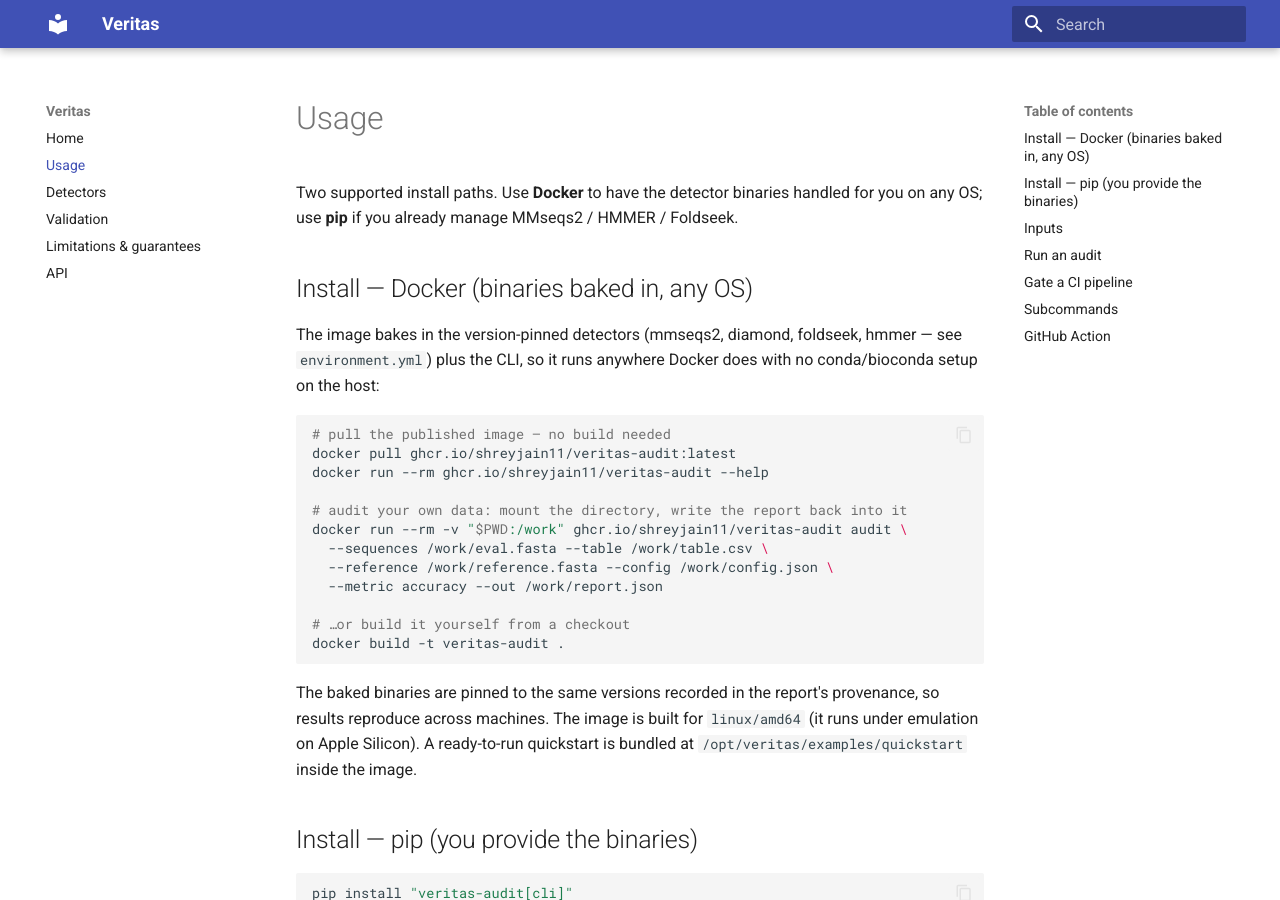
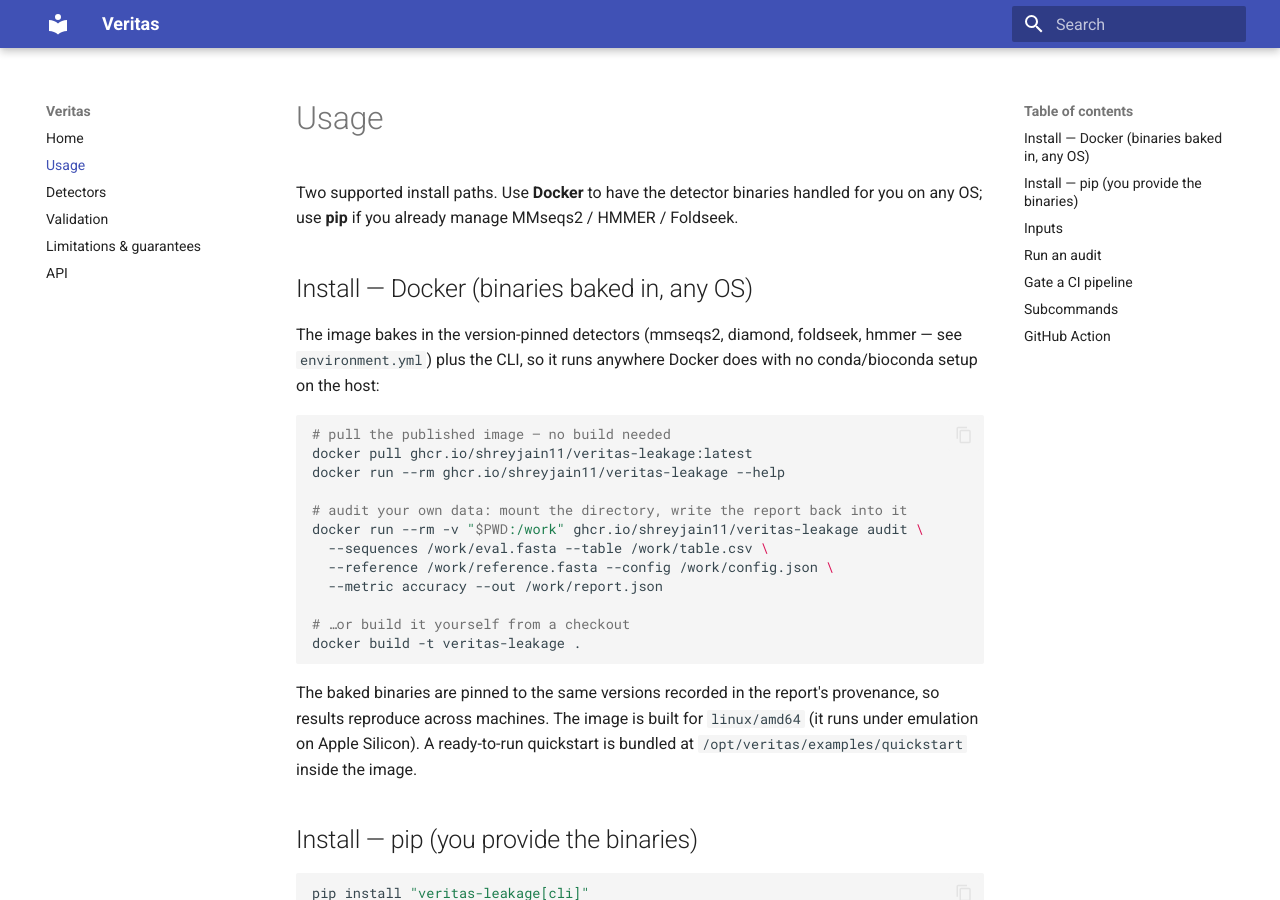
Before and after one commit to shreyjain11/veritas, an MkDocs documentation site: the page built from docs/usage.md, in a window 1280 px wide and 900 px high. Built offline with MkDocs 1.6.1 and Material for MkDocs 9.7.7, drawn with Linux system fonts in a browser that asks for light colours; some of the changed text lies outside the part shown.

Commit message:
fix: rename distribution veritas-audit -> veritas-leakage (PyPI name collision)
veritas-audit is already taken on real PyPI by an unrelated project ("white-box
hallucination auditor for open-weight LLMs" by another author), so
`pip install veritas-audit` fetched THAT tool — a --model/--prompt CLI pulling
transformers/gradio — not this one. Rename the distribution to veritas-leakage
(confirmed available on PyPI). The import package and the `veritas` CLI command
are unchanged; only what users type after `pip install` changes.

- pyproject name + uv.lock + the packaging test now assert veritas-leakage
- GHCR image -> ghcr.io/<owner>/veritas-leakage (docker.yml IMAGE + docs)
- pip/docker docs updated: README, docs/usage.md, the on-site /docs page

Verified in a clean venv with no prior veritas: pip install of the built
veritas-leakage wheel[cli] installs OUR CLI (subcommands audit/leakage/rescore/
stratify/gate; `audit` takes --sequences, not --model), and a real audit runs
end-to-end (reported 0.75 -> honest 0.5, gate passes). Also confirmed in a
stripped env -i shell.

````diff
--- a/action.yml
+++ b/action.yml
@@ -55,7 +55,7 @@ runs:
           -c conda-forge -c bioconda
           mmseqs2=18.8cc5c diamond=2.2.1 foldseek=10.941cd33 hmmer=3.4
         cache-environment: true
-    - name: Install veritas-audit
+    - name: Install veritas-leakage
       shell: bash -el {0}
       # Install the action's own bundled package (matches the pinned ref; no PyPI dependency).
       run: pip install "${{ github.action_path }}[cli]"
--- a/docs/usage.md
+++ b/docs/usage.md
@@ -11,17 +11,17 @@ no conda/bioconda setup on the host:
 
 ```bash
 # pull the published image — no build needed
-docker pull ghcr.io/shreyjain11/veritas-audit:latest
-docker run --rm ghcr.io/shreyjain11/veritas-audit --help
+docker pull ghcr.io/shreyjain11/veritas-leakage:latest
+docker run --rm ghcr.io/shreyjain11/veritas-leakage --help
 
 # audit your own data: mount the directory, write the report back into it
-docker run --rm -v "$PWD:/work" ghcr.io/shreyjain11/veritas-audit audit \
+docker run --rm -v "$PWD:/work" ghcr.io/shreyjain11/veritas-leakage audit \
   --sequences /work/eval.fasta --table /work/table.csv \
   --reference /work/reference.fasta --config /work/config.json \
   --metric accuracy --out /work/report.json
 
 # …or build it yourself from a checkout
-docker build -t veritas-audit .
+docker build -t veritas-leakage .
 ```
 
 The baked binaries are pinned to the same versions recorded in the report's
@@ -32,12 +32,12 @@ quickstart is bundled at `/opt/veritas/examples/quickstart` inside the image.
 ## Install — pip (you provide the binaries)
 
 ```bash
-pip install "veritas-audit[cli]"
+pip install "veritas-leakage[cli]"
 ```
 
 The core package is dependency-light. The `cli` extra adds the `veritas`
 command; the `mcp` extra exposes the auditor as an MCP server; the `docs` extra
-builds this site. Plain `pip install veritas-audit` installs the library only.
+builds this site. Plain `pip install veritas-leakage` installs the library only.
 
 Detection backends (MMseqs2, HMMER, Foldseek) are external binaries. Install the
 pinned versions with `micromamba create -f environment.yml` (then
--- a/pyproject.toml
+++ b/pyproject.toml
@@ -3,7 +3,7 @@ requires = ["hatchling"]
 build-backend = "hatchling.build"
 
 [project]
-name = "veritas-audit"
+name = "veritas-leakage"
 description = "Model-agnostic, post-hoc leakage & robustness auditor for sequence-based biological predictors."
 readme = "README.md"
 requires-python = ">=3.11"
````
Also changed, not shown: README.md (+1 -1 lines), docs/PLAN.md (+2 -2 lines), web/app/docs/page.tsx (+4 -4 lines), 4 other files.
